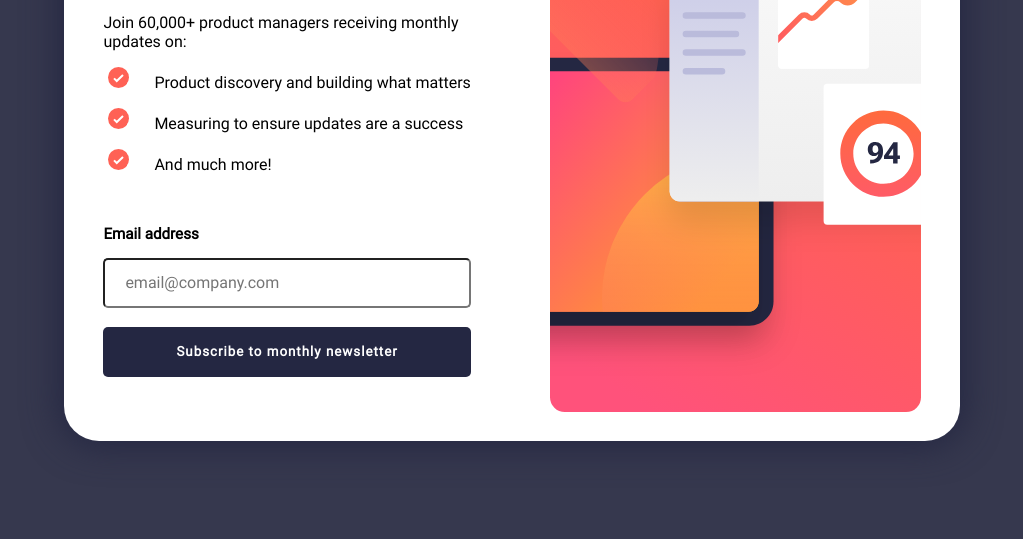
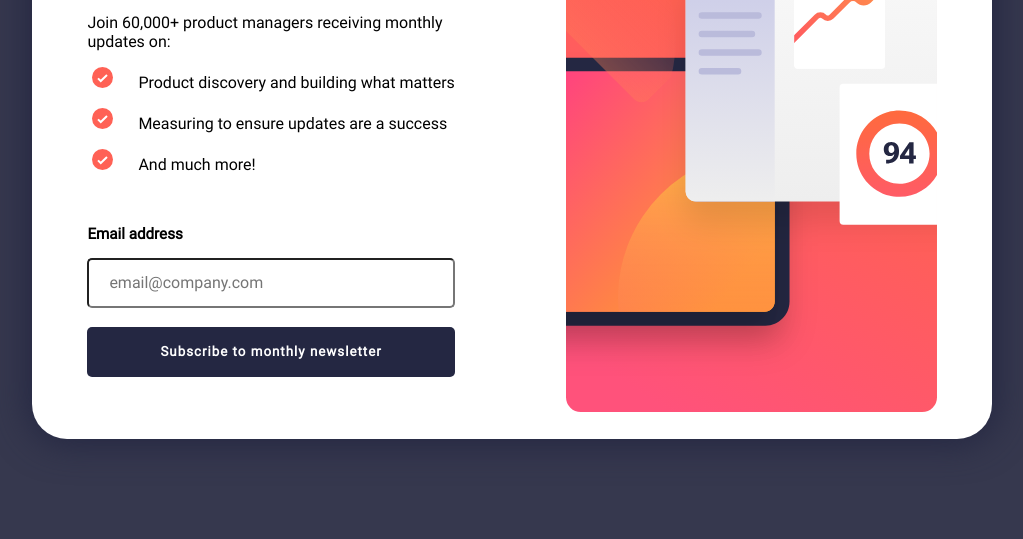
Before and after one commit to borawsu/newsletter-sign-up-with-success-message-main, a plain HTML site: page index.html in a window 1280 px wide. Shown: the part 261-800 px from the top of the page, without its empty margins (128-1151 px from the left). Drawn offline with Linux system fonts and the light colour scheme.

Commit message:
Add files via upload

```diff
--- a/styles.css
+++ b/styles.css
@@ -30,7 +30,8 @@ body {
 
 
 #main-block {
-    width: 70%;
+    height: 600px;
+    width: 960px;
     border-radius: 35px;
     background-color: hsl(0, 0%, 100%);
     box-shadow: 0px 0px 35px 5px hsl(234, 29%, 20%);
```
Also changed, not shown: 1 other file.
